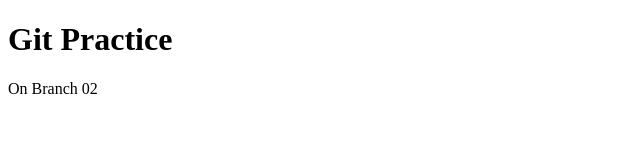
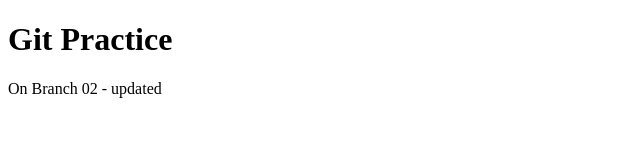
Before and after one commit to MohdSaif0123/git-practice, a plain HTML site: page index.html in a window 1280 px wide. Shown: the full height of the page, 0-640 px from the left. Drawn offline with Linux system fonts and the light colour scheme.

Commit message:
some change

```diff
--- a/index.html
+++ b/index.html
@@ -7,6 +7,6 @@
 </head>
 <body>
     <h1>Git Practice</h1>
-    <p>On Branch 02</p>
+    <p>On Branch 02 - updated</p>
 </body>
 </html>
```
